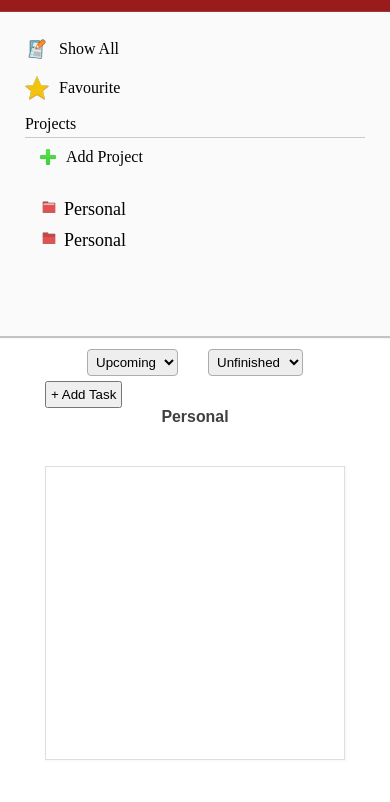
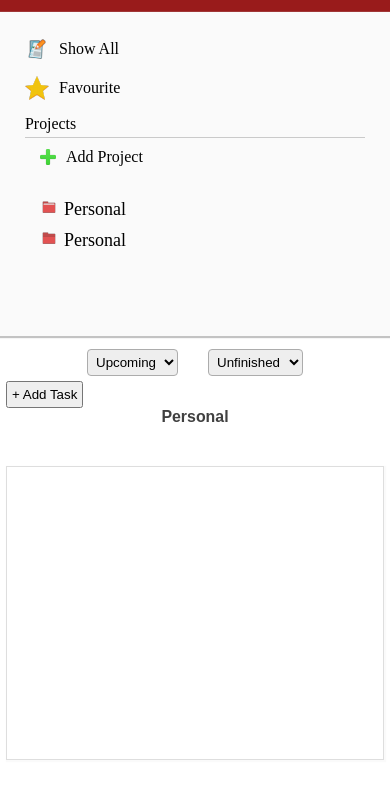
Before and after one commit to iamashay/todo-list, a website built with webpack: page dist/index.html in a window 390 px wide. Shown: the part 42-844 px from the top of the page. Built offline with nearby package versions, Linux system fonts and the light colour scheme; a web font is replaced by a local one.

Commit message:
make task list box responsive

```diff
--- a/src/res/style.css
+++ b/src/res/style.css
@@ -479,4 +479,7 @@ header {
     #add-task, .task-container-option {
         padding: 4px;
     }
+    .task-wrapper{
+        width: 100%;
+    }
 }
```
